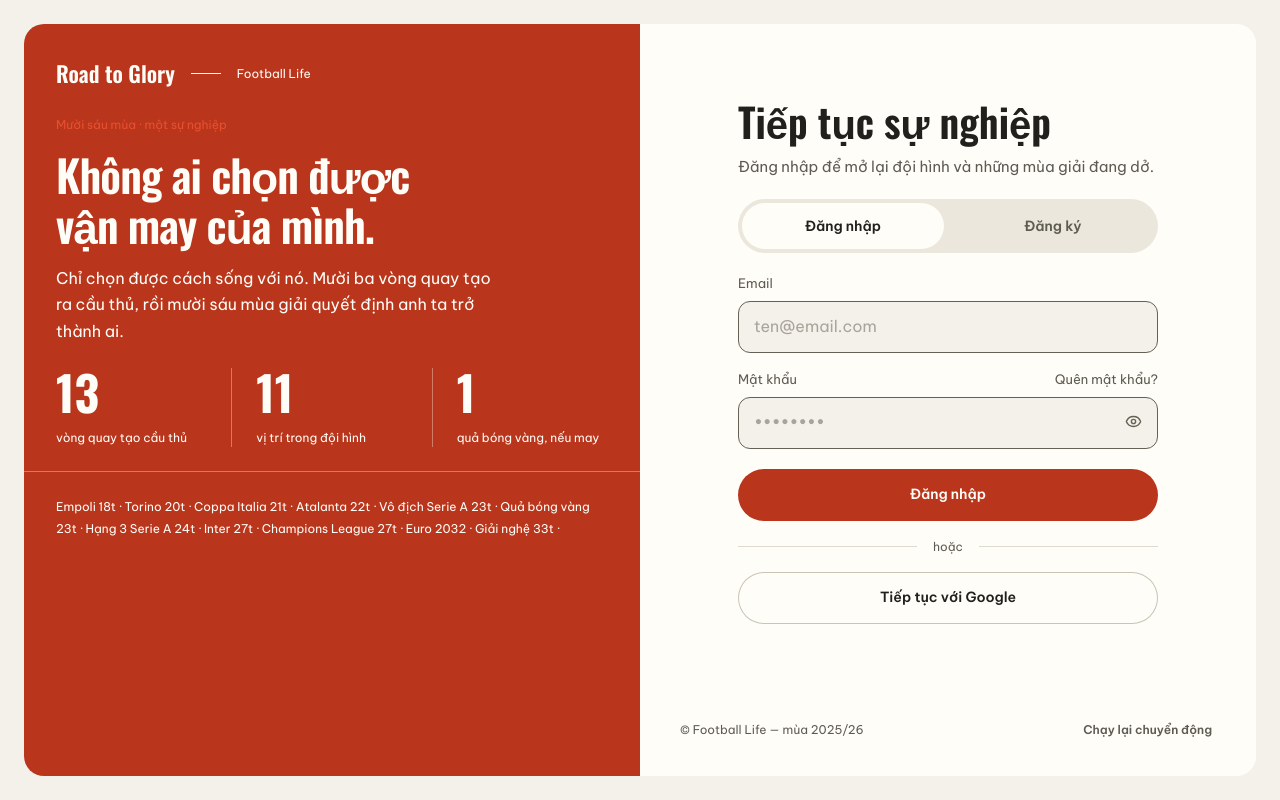
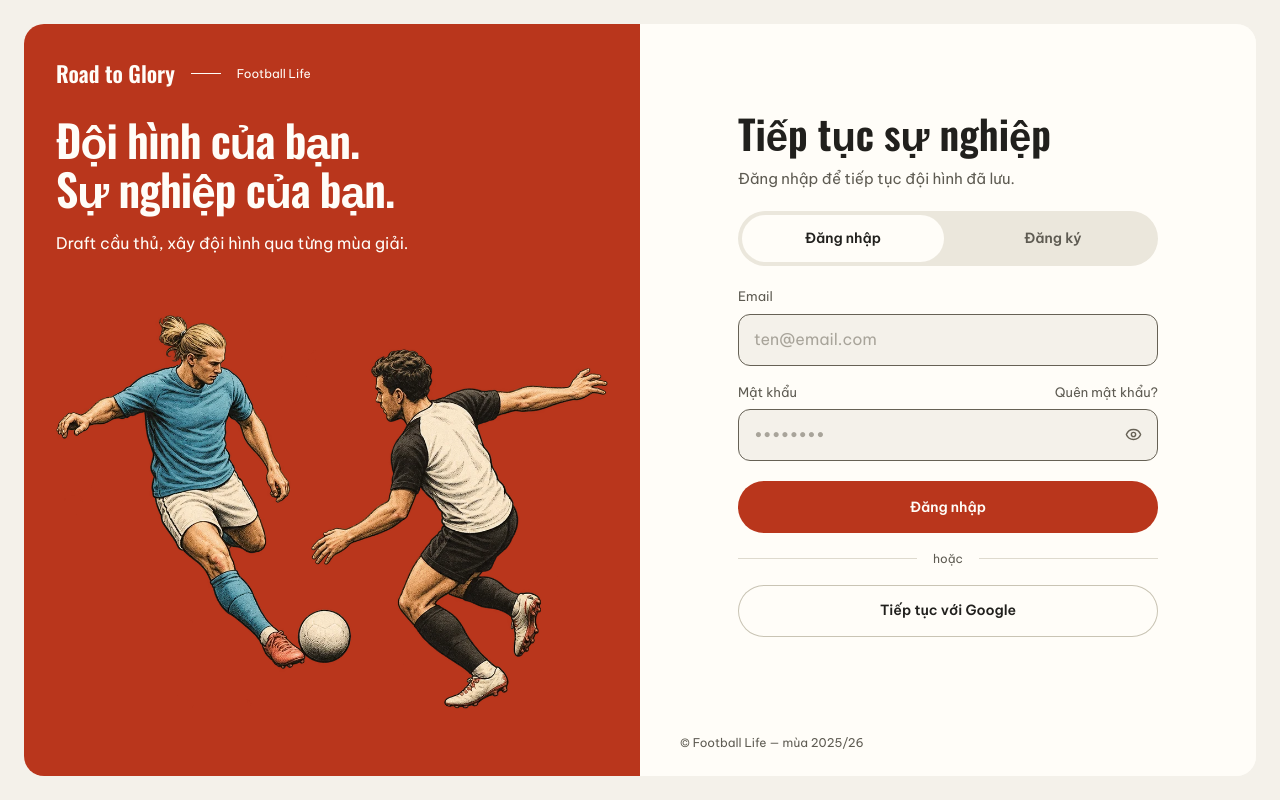
Before and after one commit to vandungz/road-to-glory, a Next.js app: page /login in a window 1280 px wide. Built offline with nearby package versions, Linux system fonts and the light colour scheme.

Commit message:
fix: refine sign-in and password recovery screens

```diff
--- a/app/(auth)/auth/reset-password/ResetPasswordForm.tsx
+++ b/app/(auth)/auth/reset-password/ResetPasswordForm.tsx
@@ -6,7 +6,7 @@ import Link from "next/link";
 import { Button } from "@/components/ui/Button";
 import { requestPasswordResetAction, updatePasswordAction } from "@/actions/auth.actions";
 
-export function ResetPasswordForm() {
+export function ResetPasswordForm({ canUpdatePassword = false }: { canUpdatePassword?: boolean }) {
   const [email, setEmail] = useState("");
   const [password, setPassword] = useState("");
   const [sent, setSent] = useState(false);
@@ -17,7 +17,7 @@ export function ResetPasswordForm() {
     event.preventDefault();
     setPending(true); setError(null);
     try {
-      if (password) {
+      if (canUpdatePassword) {
         const result = await updatePasswordAction(password);
         if (!result.success) setError(result.error);
         else setSent(true);
@@ -33,10 +33,9 @@ export function ResetPasswordForm() {
   }
 
   return <section className="football-auth-panel">
-    <span className="football-auth-panel__eyebrow">Account recovery</span>
-    <h2>{password ? "Đặt lại mật khẩu" : "Quên mật khẩu?"}</h2>
-    <p>{password ? "Nhập mật khẩu mới cho tài khoản của bạn." : "Nhập email đã đăng ký. Chúng tôi sẽ gửi một đường dẫn khôi phục."}</p>
-    {sent ? <p className="football-auth-message football-auth-message--warning">Đã gửi hướng dẫn. Kiểm tra hộp thư của bạn.</p> : <form className="football-auth-form" onSubmit={handleSubmit}>{password ? <label className="football-field"><span>Mật khẩu mới</span><input required minLength={8} type="password" value={password} onChange={(event) => setPassword(event.target.value)} /></label> : <label className="football-field"><span>Email</span><input required type="email" value={email} onChange={(event) => setEmail(event.target.value)} /></label>}{error && <p className="football-auth-message football-auth-message--error">{error}</p>}<Button type="submit" fullWidth loading={pending}>{password ? "Lưu mật khẩu" : "Gửi liên kết khôi phục"}</Button></form>}
+    <h2>{canUpdatePassword ? "Đặt lại mật khẩu" : "Quên mật khẩu?"}</h2>
+    <p>{canUpdatePassword ? "Nhập mật khẩu mới cho tài khoản của bạn." : "Nhập email đã đăng ký để nhận liên kết khôi phục."}</p>
+    {sent ? <p className="football-auth-message football-auth-message--warning">{canUpdatePassword ? "Đã cập nhật mật khẩu." : "Đã gửi hướng dẫn. Kiểm tra hộp thư của bạn."}</p> : <form className="football-auth-form" onSubmit={handleSubmit}>{canUpdatePassword ? <label className="football-field"><span>Mật khẩu mới</span><input required minLength={8} maxLength={128} type="password" autoComplete="new-password" value={password} onChange={(event) => setPassword(event.target.value)} /></label> : <label className="football-field"><span>Email</span><input required type="email" autoComplete="email" value={email} onChange={(event) => setEmail(event.target.value)} /></label>}{error && <p className="football-auth-message football-auth-message--error" role="alert">{error}</p>}<Button type="submit" fullWidth loading={pending}>{canUpdatePassword ? "Lưu mật khẩu" : "Gửi liên kết khôi phục"}</Button></form>}
     <Link className="football-text-link" href="/login">Quay lại đăng nhập</Link>
   </section>;
 }
--- a/app/(auth)/auth/reset-password/page.tsx
+++ b/app/(auth)/auth/reset-password/page.tsx
@@ -1,5 +1,8 @@
 import { ResetPasswordForm } from "./ResetPasswordForm";
+import { createClient } from "@/lib/supabase/server";
 
-export default function ResetPasswordPage() {
-  return <ResetPasswordForm />;
+export default async function ResetPasswordPage() {
+  const supabase = await createClient();
+  const { data: { user } } = await supabase.auth.getUser();
+  return <ResetPasswordForm canUpdatePassword={Boolean(user)} />;
 }
--- a/app/(auth)/login/LoginForm.tsx
+++ b/app/(auth)/login/LoginForm.tsx
@@ -107,10 +107,8 @@ export function LoginForm({ initialError, nextPath = "/" }: { initialError?: str
     return (
       <section className="football-auth-panel football-auth-confirm">
         <div className="football-auth-panel__intro" key={`confirm-${replayToken}`} data-anim>
-          <span className="football-auth-panel__eyebrow">Xác nhận tài khoản</span>
           <h2>Kiểm tra email của bạn</h2>
           <p>Đường dẫn xác nhận đã được gửi tới <strong>{email}</strong>.</p>
-          <p className="football-auth-confirm__meta">Đường dẫn có hiệu lực trong 1 giờ.</p>
         </div>
         {error && <p className="football-auth-message football-auth-message--error" data-anim>{error}</p>}
         <Button fullWidth variant="outline" onClick={handleResend} disabled={isResending || cooldown > 0} loading={isResending}>
@@ -126,7 +124,7 @@ export function LoginForm({ initialError, nextPath = "/" }: { initialError?: str
     <section className="football-auth-panel">
       <div className="football-auth-panel__intro" key={`intro-${mode}-${replayToken}`} data-anim>
         <h2>{isLogin ? "Tiếp tục sự nghiệp" : "Bắt đầu sự nghiệp"}</h2>
-        <p>{isLogin ? "Đăng nhập để mở lại đội hình và những mùa giải đang dở." : "Tạo tài khoản, rồi draft mười một sự nghiệp của riêng bạn."}</p>
+        <p>{isLogin ? "Đăng nhập để tiếp tục đội hình đã lưu." : "Tạo tài khoản để lưu đội hình của bạn."}</p>
       </div>
 
       {initialError === "link_expired" && <p className="football-auth-message football-auth-message--warning">Đường dẫn đã hết hạn. Vui lòng đăng ký lại để nhận đường dẫn mới.</p>}
@@ -144,7 +142,7 @@ export function LoginForm({ initialError, nextPath = "/" }: { initialError?: str
 
         <div className="football-auth-field" data-anim key={`password-${replayToken}`}>
           <div className="football-auth-field__label-row">
-          <label htmlFor="football-pass">{isLogin ? "Mật khẩu" : "Mật khẩu · tối thiểu 8 ký tự"}</label>
+          <label htmlFor="football-pass">{isLogin ? "Mật khẩu" : "Mật khẩu (ít nhất 8 ký tự)"}</label>
             {isLogin && <Link href="/auth/reset-password">Quên mật khẩu?</Link>}
           </div>
           <div className="football-password-field">
--- a/components/auth/AuthLayoutClient.tsx
+++ b/components/auth/AuthLayoutClient.tsx
@@ -16,7 +16,6 @@ export function AuthLayoutClient({ children }: { children: ReactNode }) {
             <div className="football-auth-form-column__body">{children}</div>
             <footer className="football-auth-form-column__footer">
               <span>© Football Life — mùa 2025/26</span>
-              <button type="button" onClick={motion.replay}>Chạy lại chuyển động</button>
             </footer>
           </section>
         </div>
--- a/components/auth/HeroPanel.tsx
+++ b/components/auth/HeroPanel.tsx
@@ -1,39 +1,17 @@
-"use client";
-
-import { useAuthMotion } from "./AuthMotionContext";
-
-const CAREER_TICKER = "Empoli 18t · Torino 20t · Coppa Italia 21t · Atalanta 22t · Vô địch Serie A 23t · Quả bóng vàng 23t · Hạng 3 Serie A 24t · Inter 27t · Champions League 27t · Euro 2032 · Giải nghệ 33t ·";
-
-function HeroStat({ value, label, honour = false }: { value: string; label: string; honour?: boolean }) {
-  return <div className={`football-auth-hero__stat${honour ? " football-auth-hero__stat--honour" : ""}`}><strong>{value}</strong><span>{label}</span></div>;
-}
+import { EditorialArt } from "@/components/shared/EditorialArt";
 
 export function HeroPanel() {
-  const { replayToken } = useAuthMotion();
   return (
     <section className="football-auth-hero" aria-labelledby="football-auth-hero-title">
-      <div className="football-auth-hero__image" key={`image-${replayToken}`} aria-hidden="true" />
-      <div className="football-auth-hero__scrim" key={`scrim-${replayToken}`} aria-hidden="true" />
-      <div className="football-auth-hero__texture" aria-hidden="true" />
       <div className="football-auth-hero__content">
-        <div className="football-auth-hero__wordmark" data-anim key={`wordmark-${replayToken}`}>
+        <div className="football-auth-hero__wordmark">
           <span>Road to Glory</span><i aria-hidden="true" /><small>Football Life</small>
         </div>
         <div className="football-auth-hero__message">
-          <span className="football-auth-hero__eyebrow" data-anim key={`eyebrow-${replayToken}`}>Mười sáu mùa · một sự nghiệp</span>
-          <h1 id="football-auth-hero-title" data-anim key={`title-${replayToken}`}>Không ai chọn được<br className="football-auth-hero__desktop-break" /> vận may của mình.</h1>
-          <p data-anim key={`copy-${replayToken}`}>Chỉ chọn được cách sống với nó. Mười ba vòng quay tạo ra cầu thủ, rồi mười sáu mùa giải quyết định anh ta trở thành ai.</p>
-          <div className="football-auth-hero__stats" data-anim key={`stats-${replayToken}`}>
-            <HeroStat value="13" label="vòng quay tạo cầu thủ" />
-            <HeroStat value="11" label="vị trí trong đội hình" />
-            <HeroStat value="1" label="quả bóng vàng, nếu may" honour />
-          </div>
+          <h1 id="football-auth-hero-title">Đội hình của bạn.<br />Sự nghiệp của bạn.</h1>
+          <p>Draft cầu thủ, xây đội hình qua từng mùa giải.</p>
         </div>
-        <div className="football-auth-hero__ticker" aria-label="Ví dụ hành trình sự nghiệp">
-          <div className="football-auth-hero__ticker-track" key={`ticker-${replayToken}`}>
-            <span>{CAREER_TICKER}</span><span aria-hidden="true">{CAREER_TICKER}</span>
-          </div>
-        </div>
+        <EditorialArt asset="pitch-overview" className="football-editorial-art--auth" priority />
       </div>
     </section>
   );
```
